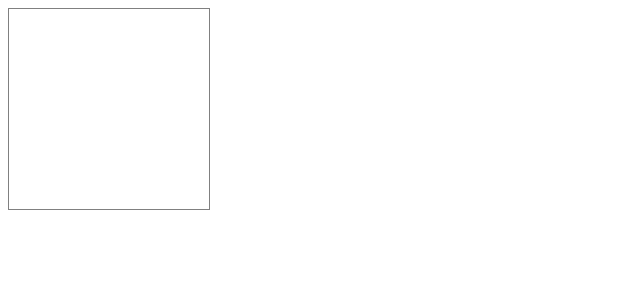
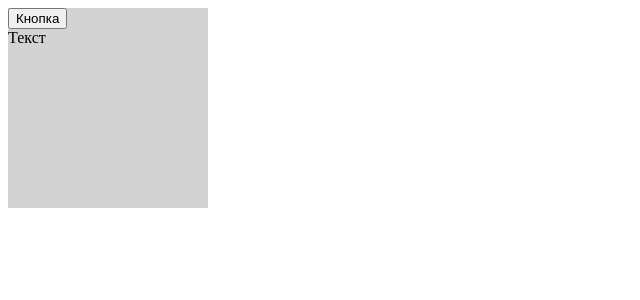
Before and after one commit to victorizbitskiy/react-ts-course, a React (Create React App) app: page / in a window 1280 px wide. Shown: the top 300 px of the page, without its empty margins (0-640 px from the left). Built offline with nearby package versions, Linux system fonts and the light colour scheme.

Commit message:
FC props

```diff
--- a/src/App.tsx
+++ b/src/App.tsx
@@ -1,10 +1,13 @@
-import React from 'react';
-import Card from './components/Card';
+import React from "react";
+import Card, { CardVariant } from "./components/Card";
 
 const App = () => {
   return (
     <div>
-      <Card width='200px' height='200px' />
+      <Card variant={CardVariant.primary} width="200px" height="200px">
+        <button>Кнопка</button>
+        <div>Текст</div>
+      </Card>
     </div>
   );
 };
--- a/src/components/Card.tsx
+++ b/src/components/Card.tsx
@@ -1,14 +1,27 @@
-import React from 'react';
+import React, { FC } from "react";
 
+export enum CardVariant {
+  outlined = "outlined",
+  primary = "primary",
+}
 interface CardProps {
   width?: string;
   height?: string;
+  variant: CardVariant;
+  children: React.ReactNode;
 }
 
-const Card = ({width, height}: CardProps) => {
+const Card: FC<CardProps> = ({ width, height, variant, children }) => {
   return (
-    <div style={{width, height, border: '1px solid gray'}}>
-
+    <div
+      style={{
+        width,
+        height,
+        border: variant === CardVariant.outlined ? "1px solid gray" : "none",
+        background: variant === CardVariant.primary ? "lightgray" : "",
+      }}
+    >
+      {children}
     </div>
   );
 };
```
